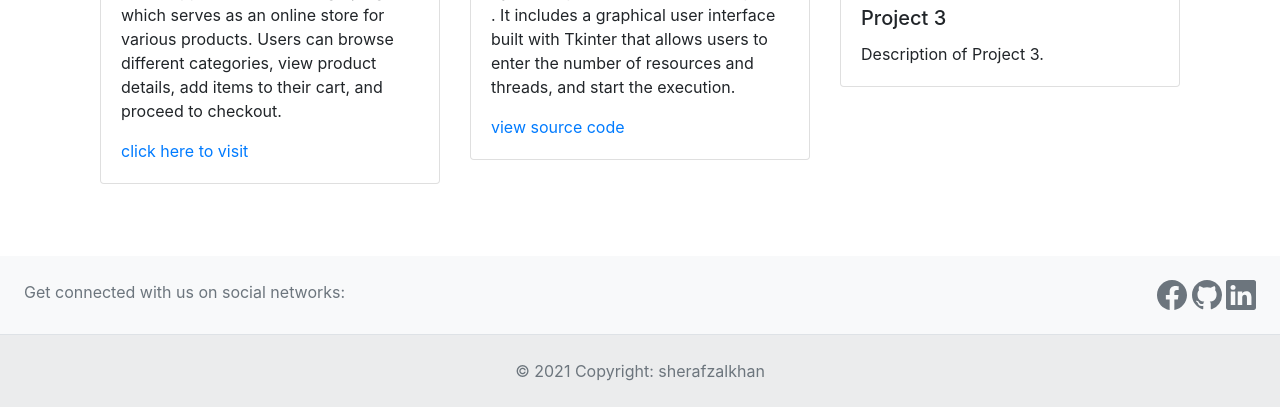
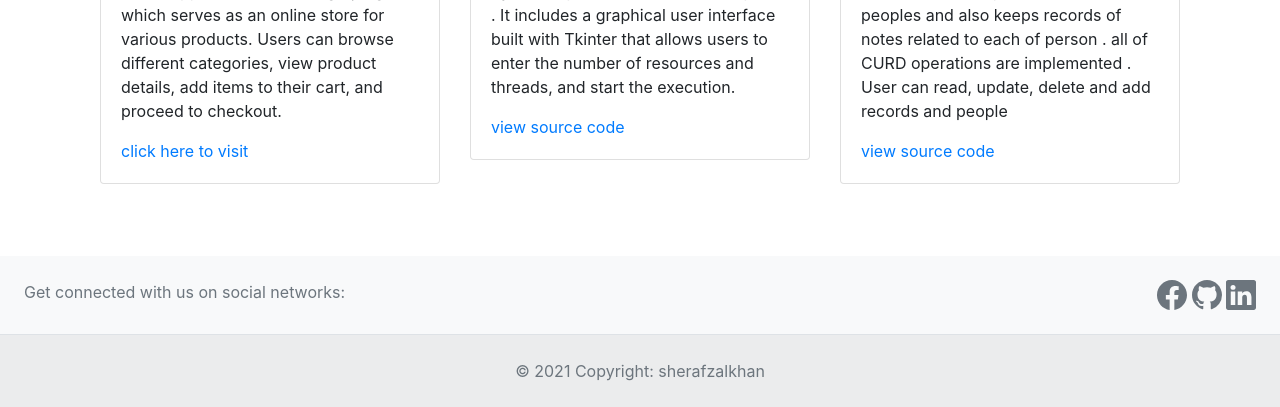
Before and after one commit to sherAfzal861/MyPortfolio, a Flask app: page / in a window 1280 px wide. Shown: the part 1063-1470 px from the top of the page. Run offline with Flask 3, Linux system fonts and the light colour scheme; some libraries are stand-ins or nearby versions.

Commit message:
added third project

```diff
--- a/templates/index.html
+++ b/templates/index.html
@@ -38,7 +38,8 @@
 
     <header class="text-center my-5">
       <h1 data-aos="fade-up" id="main_heading">Welcome to My Portfolio</h1>
-      <p class="lead" data-aos="fade-up" data-aos-delay="200">Web Developer with expertise In Python, PHP and JavaScript</p>
+      <p class="lead" data-aos="fade-up" data-aos-delay="200">Web Developer with expertise In Python, PHP and JavaScript
+      </p>
     </header>
 
     <!-- About Section -->
@@ -97,10 +98,14 @@
           </div>
           <div class="col-md-4 mb-4" data-aos="fade-up" data-aos-delay="200">
             <div class="card">
-              <img src="path/to/work-image-3.jpg" class="card-img-top" alt="Work Image 3">
+              <img src="{{url_for('static' , filename='images/note-keeping.png')}}" class="card-img-top"
+                alt="Work Image 3">
               <div class="card-body">
-                <h5 class="card-title">Project 3</h5>
-                <p class="card-text">Description of Project 3.</p>
+                <h5 class="card-title">note keeping API in Flask</h5>
+                <p class="card-text">An API which keep records of different peoples and also keeps records of notes
+                  related to each of person . all of CURD operations are implemented . User can read, update, delete and
+                  add records and people</p>
+                <a href="https://github.com/sherAfzal861/flask_api.git">view source code</a>
               </div>
             </div>
           </div>
```
Also changed, not shown: static/images/note-keeping.png (added).
